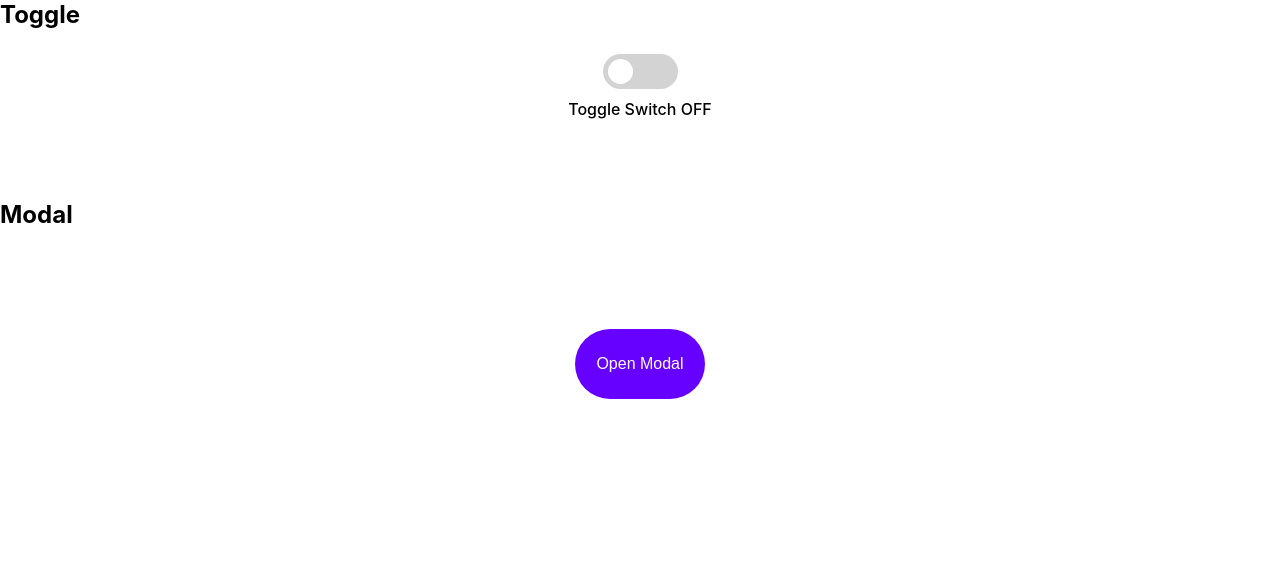
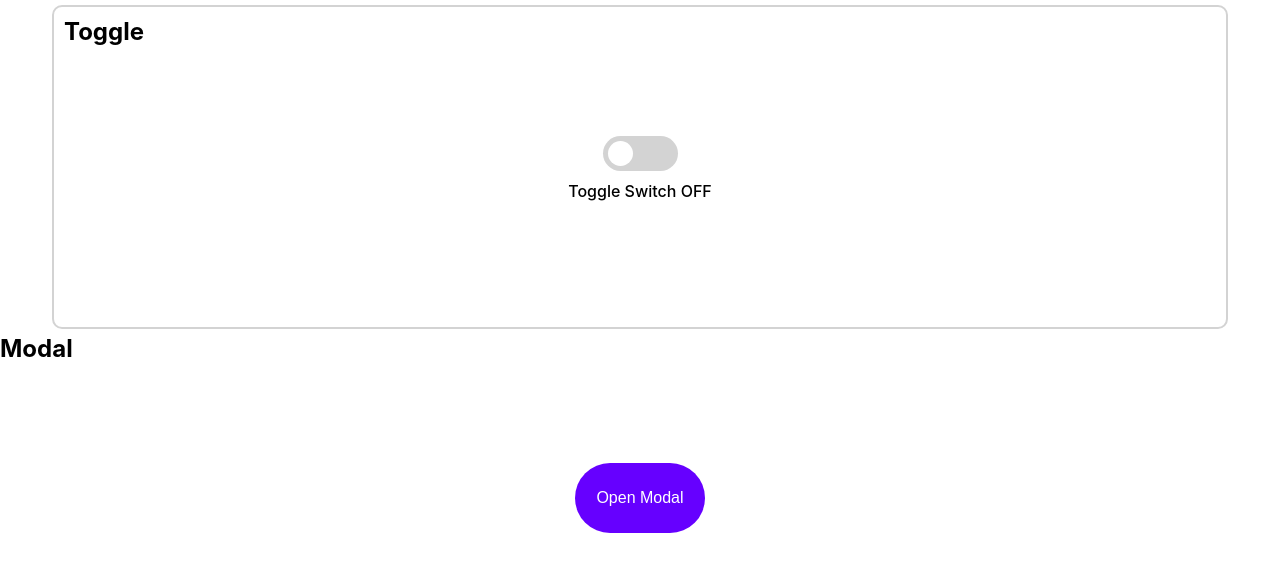
Before and after one commit to guno517/wanted_pre_onboarding, a React (Create React App) app: page / in a window 1280 px wide. Shown: the top 572 px of the page. Built offline with nearby package versions, Linux system fonts and the light colour scheme.

Commit message:
border 추가

```diff
--- a/src/component/Toggle.js
+++ b/src/component/Toggle.js
@@ -2,8 +2,12 @@ import React, { useState } from "react";
 import styled from "styled-components";
 
 const Base = styled.div`
-  width: 100%;
-  height: 200px;
+  width: 90%;
+  height: 300px;
+  border: 2px solid lightgray;
+  border-radius: 10px;
+  padding: 10px;
+  margin: 5px auto;
 `;
 
 const ToggleText = styled.div`
@@ -18,8 +22,7 @@ const ToggleWrapper = styled.label`
   flex-direction: column;
   margin-top: 100px;
   width: fit-content;
-  margin: 10px auto;
-  margin-top: 25px;
+  margin: 90px auto 10px;
 `;
 
 const ToggleCheckBox = styled.input`
```
